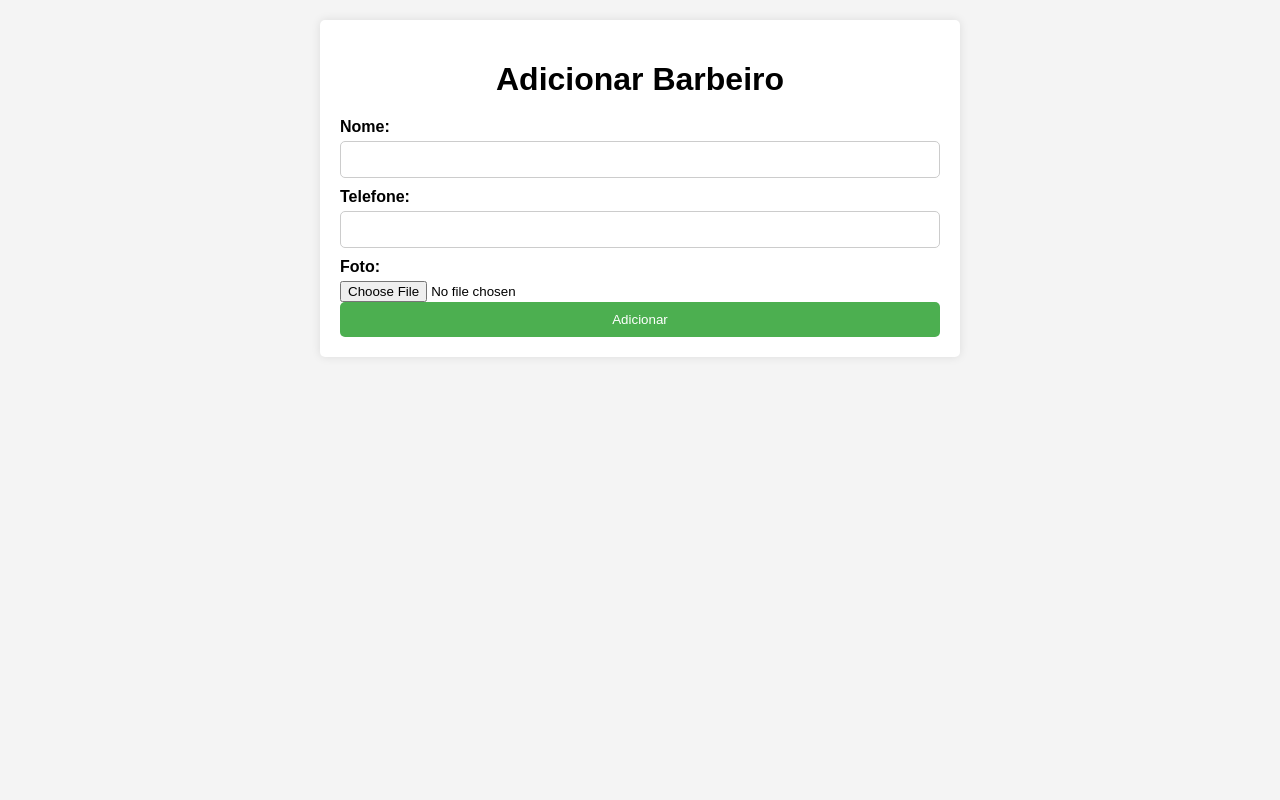
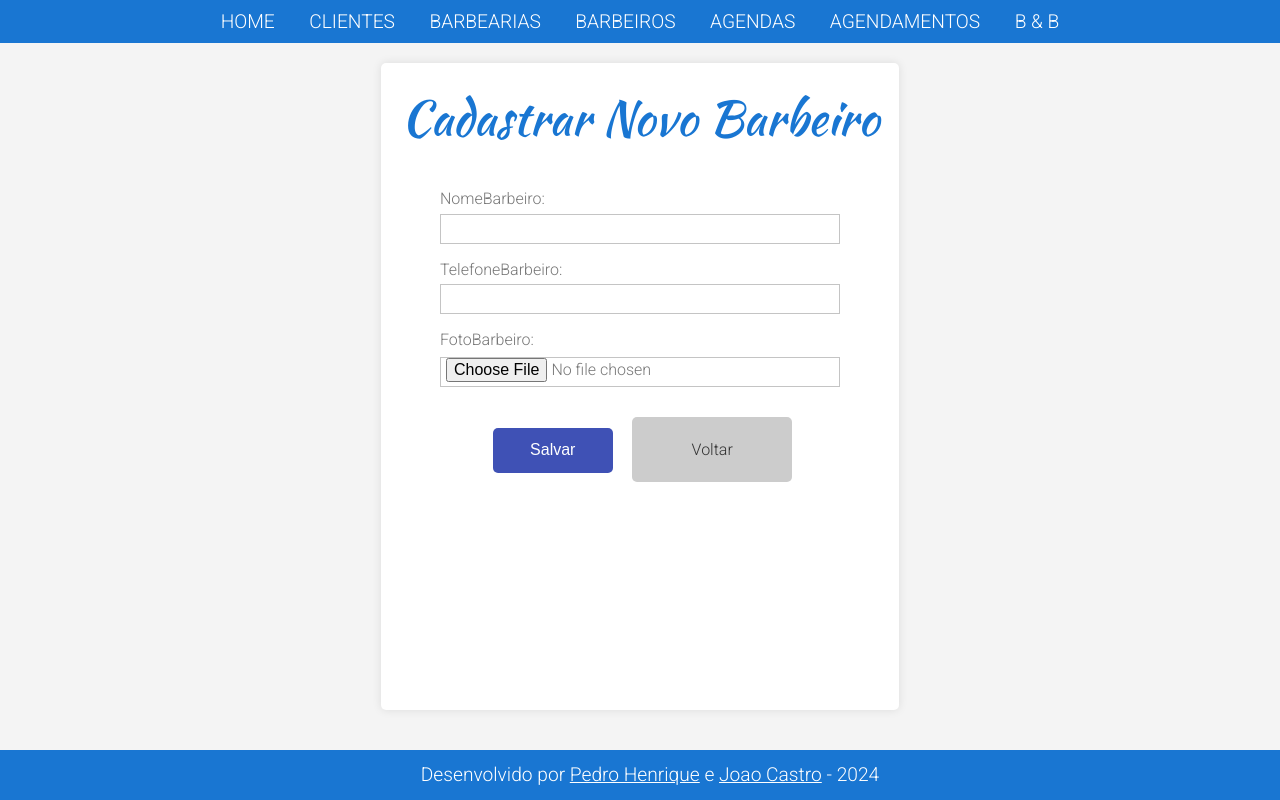
Before and after one commit to joaoocastro/mestre-rei, a Django app: page /barbeiros/add/ in a window 1280 px wide. Run offline with Django 5.2, Linux system fonts and the light colour scheme.

Commit message:
melhorar form add

```diff
--- a/app/templates/barbeiro_form.html
+++ b/app/templates/barbeiro_form.html
@@ -1,73 +1,16 @@
-<!DOCTYPE html>
-<html lang="en">
-<head>
-    <meta charset="UTF-8">
-    <meta name="viewport" content="width=device-width, initial-scale=1.0">
-    <title>Adicionar Barbeiro</title>
-    <style>
-        body {
-            font-family: Arial, sans-serif;
-            background-color: #f4f4f4;
-            margin: 0;
-            padding: 0;
-        }
-        .container {
-            max-width: 600px;
-            margin: 20px auto;
-            background-color: #fff;
-            padding: 20px;
-            border-radius: 5px;
-            box-shadow: 0 0 10px rgba(0, 0, 0, 0.1);
-        }
-        h1 {
-            text-align: center;
-            margin-bottom: 20px;
-        }
-        form {
-            display: flex;
-            flex-direction: column;
-        }
-        label {
-            font-weight: bold;
-            margin-bottom: 5px;
-        }
-        input[type="text"], input[type="password"] {
-            padding: 10px;
-            margin-bottom: 10px;
-            border-radius: 5px;
-            border: 1px solid #ccc;
-        }
-        button {
-            background-color: #4caf50;
-            color: #fff;
-            border: none;
-            padding: 10px;
-            border-radius: 5px;
-            cursor: pointer;
-            transition: background-color 0.3s ease;
-        }
-        button:hover {
-            background-color: #45a049;
-        }
-    </style>
-</head>
-<body>
-    <div class="container">
-        <h1>Adicionar Barbeiro</h1>
+{% extends 'base.html' %}
 
-        <form method="post" enctype="multipart/form-data">
-            {% csrf_token %}
-            <label for="id_NomeBarbeiro">Nome:</label>
-            {{ form.NomeBarbeiro }}
+{% block title %}Cadastrar/Editar Barbeiro{% endblock %}
 
-            <label for="id_telefoneBarbeiro">Telefone:</label>
-            {{ form.telefoneBarbeiro }}
+{% block content %}
+<h1>{{ form.instance.pk|yesno:"Editar Barbeiro,Cadastrar Novo Barbeiro" }}</h1>
 
-            <label for="id_fotoBarbeiro">Foto:</label>
-            {{ form.fotoBarbeiro }}
-
-            <button type="submit">Adicionar</button>
-        </form>
+<form method="post" enctype="multipart/form-data">
+    {% csrf_token %}
+    {{ form.as_p }}
+    <div style="text-align: center; margin-top: 20px;">
+        <button type="submit" class="btn btn-success">Salvar</button>
+        <a href="{% url 'barbeiro-list' %}" class="btn btn-secondary" style="margin-left: 10px;">Voltar</a>
     </div>
-</body>
-</html>
+</form>
+{% endblock %}
--- a/static/assets/CSS/style.css
+++ b/static/assets/CSS/style.css
@@ -20,6 +20,43 @@ button{
 	border: 0;
 	border-radius: 5px;
 }
+
+/* Estilos globais para botões */
+.btn {
+    display: inline-flex;
+    align-items: center;
+    justify-content: center;
+    padding: 10px 20px; /* Ajusta o espaçamento interno */
+    min-width: 120px; /* Garante uma largura mínima */
+    height: 45px; /* Altura consistente para todos os botões */
+    font-size: 16px; /* Tamanho padrão do texto */
+    border: none;
+    border-radius: 5px;
+    cursor: pointer;
+    text-decoration: none; /* Remove sublinhado para links estilizados */
+    transition: background-color 0.3s ease;
+}
+
+/* Botão de salvar */
+.btn-success {
+    background-color: #3F51B5;
+    color: white;
+}
+
+.btn-success:hover {
+    background-color: #303F9F;
+}
+
+/* Botão de voltar */
+.btn-secondary {
+    background-color: #ccc;
+    color: #333;
+}
+
+.btn-secondary:hover {
+    background-color: #b5b5b5;
+}
+
 
 /* Container do botão Logout */
 #logout-container {
```
Also changed, not shown: app/templates/barbearia_form.html (+44 -65 lines), media/barbeiro/foto-ilustracao-00003.jpg (added).
